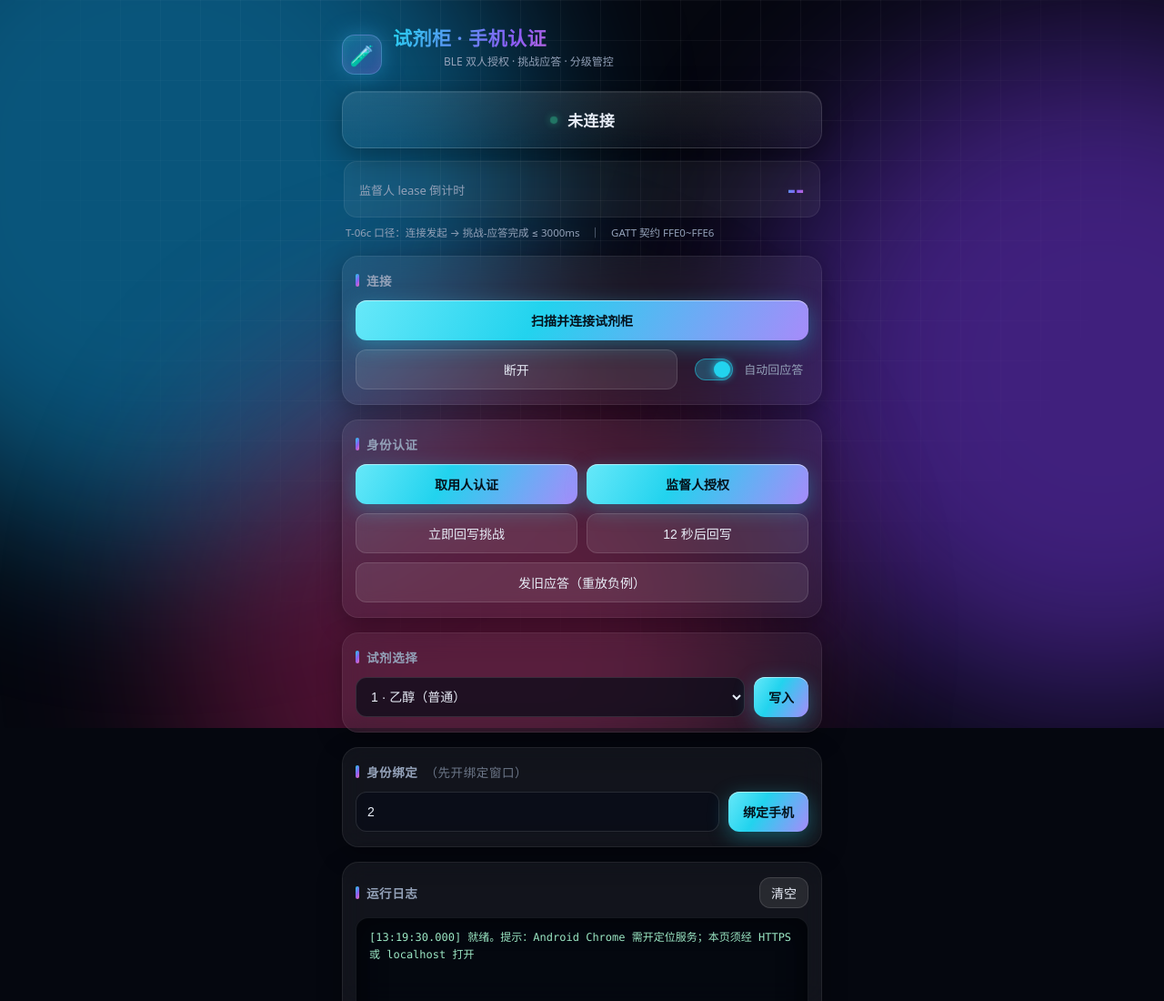
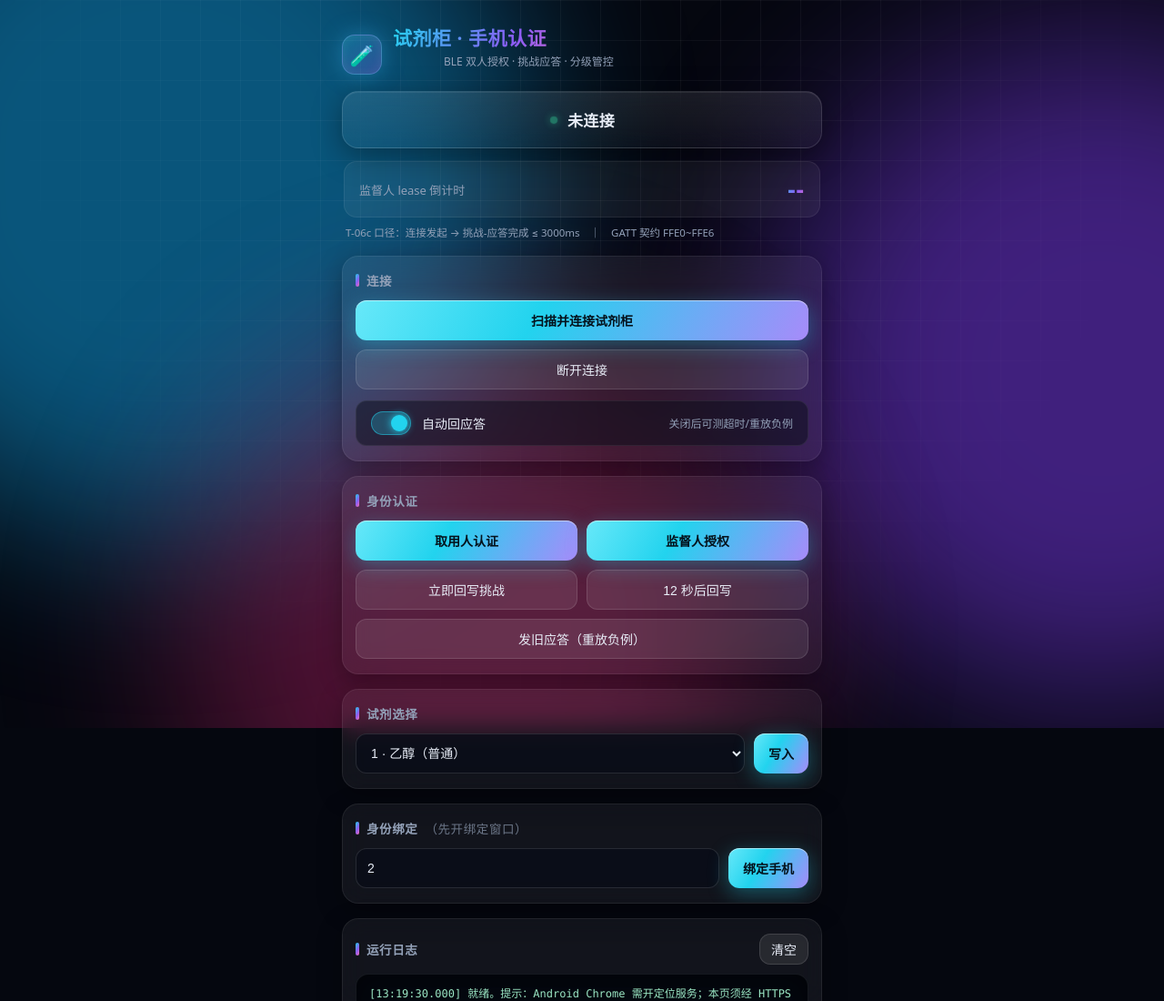
Before and after one commit to L16-3703/reagent-cab513, a plain HTML site: page ble-poc.html in a window 1280 px wide. Shown: the top 1100 px of the page at 91% size. Drawn offline with Linux system fonts and the light colour scheme.

Commit message:
手机页：连接区重排（按钮整行+开关独立胶囊行）

```diff
--- a/ble-poc.html
+++ b/ble-poc.html
@@ -110,14 +110,20 @@
   select:focus,input[type=number]:focus{border-color:rgba(103,232,249,.6);box-shadow:0 0 0 3px rgba(34,211,238,.15)}
   .field{display:flex;gap:10px;align-items:center}
   .field .grow{flex:1}
-  /* 开关 */
-  .switch{display:flex;align-items:center;gap:9px;color:var(--sub);font-size:13px;cursor:pointer;user-select:none}
-  .switch input{appearance:none;width:42px;height:24px;border-radius:99px;background:#1b2438;
-    border:1px solid var(--line);position:relative;cursor:pointer;transition:background .25s}
-  .switch input::after{content:"";position:absolute;top:2px;left:2px;width:18px;height:18px;border-radius:50%;
+  /* 开关（独立胶囊行） */
+  .switch{display:flex;align-items:center;gap:12px;margin-top:12px;padding:11px 16px;
+    border-radius:12px;background:rgba(8,12,24,.5);border:1px solid var(--line-soft);
+    color:var(--text);font-size:14px;cursor:pointer;user-select:none;white-space:nowrap;
+    width:100%;transition:border-color .2s, background .2s}
+  .switch:hover{border-color:rgba(120,190,255,.35);background:rgba(120,190,255,.06)}
+  .switch input{appearance:none;flex:none;width:44px;height:26px;border-radius:99px;background:#1b2438;
+    border:1px solid var(--line);position:relative;cursor:pointer;transition:background .25s;margin:0}
+  .switch input::after{content:"";position:absolute;top:3px;left:3px;width:18px;height:18px;border-radius:50%;
     background:#8fa3c0;transition:transform .25s, background .25s}
   .switch input:checked{background:rgba(34,211,238,.25);border-color:rgba(34,211,238,.5)}
   .switch input:checked::after{transform:translateX(18px);background:var(--cyan);box-shadow:0 0 10px var(--cyan)}
+  .switch .sw-hint{margin-left:auto;color:var(--sub);font-size:12px;min-width:0;
+    overflow:hidden;text-overflow:ellipsis;white-space:nowrap}
   /* 终端日志 */
   .log-head{display:flex;align-items:center;justify-content:space-between;margin-bottom:10px}
   #log{
@@ -156,11 +162,13 @@
     <h2>连接</h2>
     <div class="btns">
       <button class="btn btn-primary wide" id="btnConn">扫描并连接试剂柜</button>
-      <button class="btn btn-ghost" id="btnDisc">断开</button>
-      <label class="switch" style="flex:1;justify-content:center">
-        <input type="checkbox" id="autoEcho" checked> 自动回应答
-      </label>
+      <button class="btn btn-ghost wide" id="btnDisc">断开连接</button>
     </div>
+    <label class="switch">
+      <input type="checkbox" id="autoEcho" checked>
+      <span>自动回应答</span>
+      <span class="sw-hint">关闭后可测超时/重放负例</span>
+    </label>
   </section>
 
   <section class="card">
```
